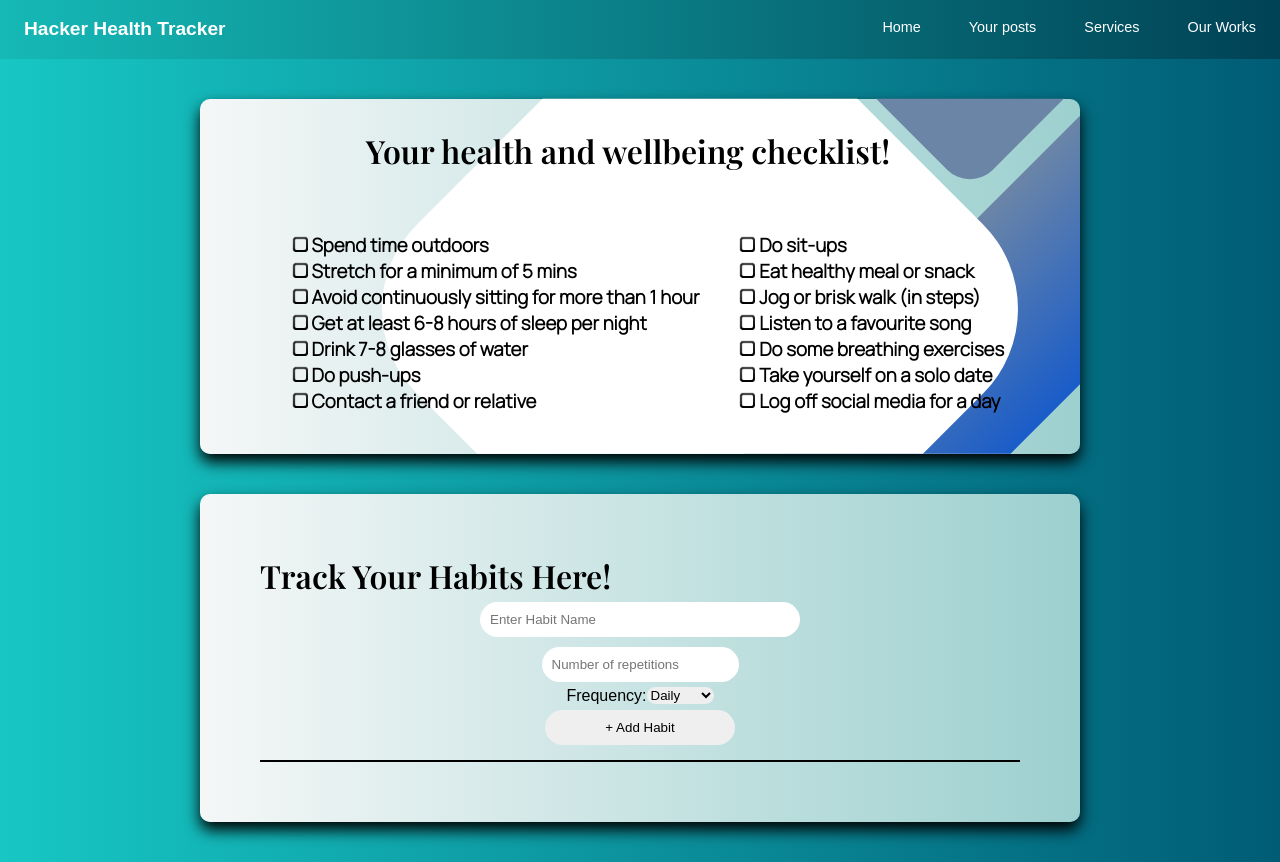
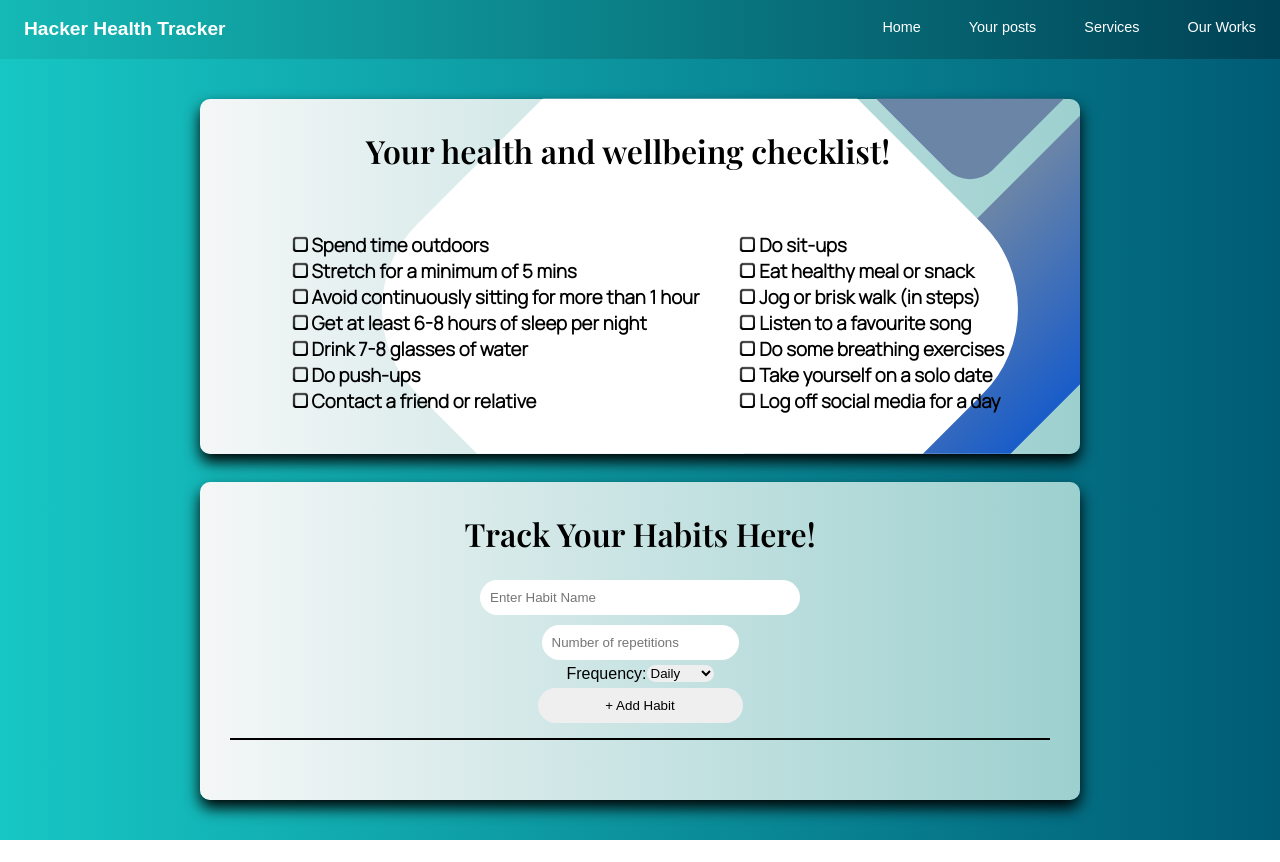
Before and after one commit to madCakes-futureproof/client, a website: page main-page.html in a window 1280 px wide. After the commit the page ends 840 px from the top, so only its background shows below. Drawn offline with nearby package versions, Linux system fonts and the light colour scheme; a web font is replaced by a local one.

Commit message:
added styling to make habit-box noice

```diff
--- a/assets/styles/styles.css
+++ b/assets/styles/styles.css
@@ -26,7 +26,11 @@ h1 {
 .main-page {
 	text-align: center;
     padding-top: 30px;
+}
 
+.habit-box {
+    text-align: center;
+	padding-bottom:20px;
 }
 
 h3 {
@@ -382,9 +386,9 @@ h3 {
 
 .habit-section {
 	background: linear-gradient(90deg, #f5f7f7, #9cd0cf);
-	padding: 60px;
+	padding: 30px;
 	border-radius: 15px;
-	margin-top: 2.5vh;
+	margin-top: 1vh;
 	padding-bottom: 5vh;
 	margin-bottom: 5vh;
 	width: 110vh;
--- a/main-page.html
+++ b/main-page.html
@@ -75,7 +75,7 @@
             <!-- <div class="screen__content-1"> -->
 
                 <div class="habit-section">
-                    <h1>Track Your Habits Here!</h1>
+                    <h1 class="habit-box">Track Your Habits Here!</h1>
                     <p></p>
                     <form class="add-habit">
                       <input
```
